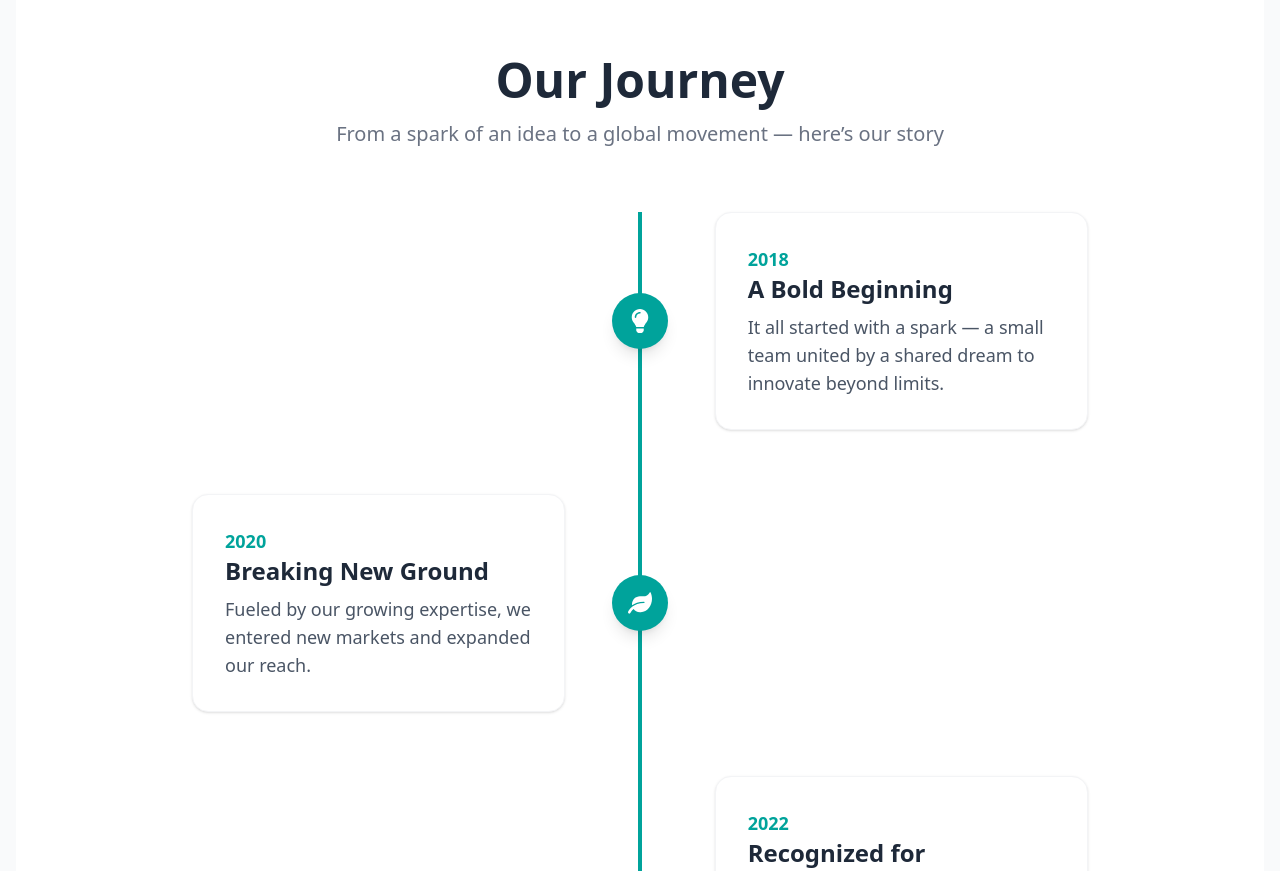
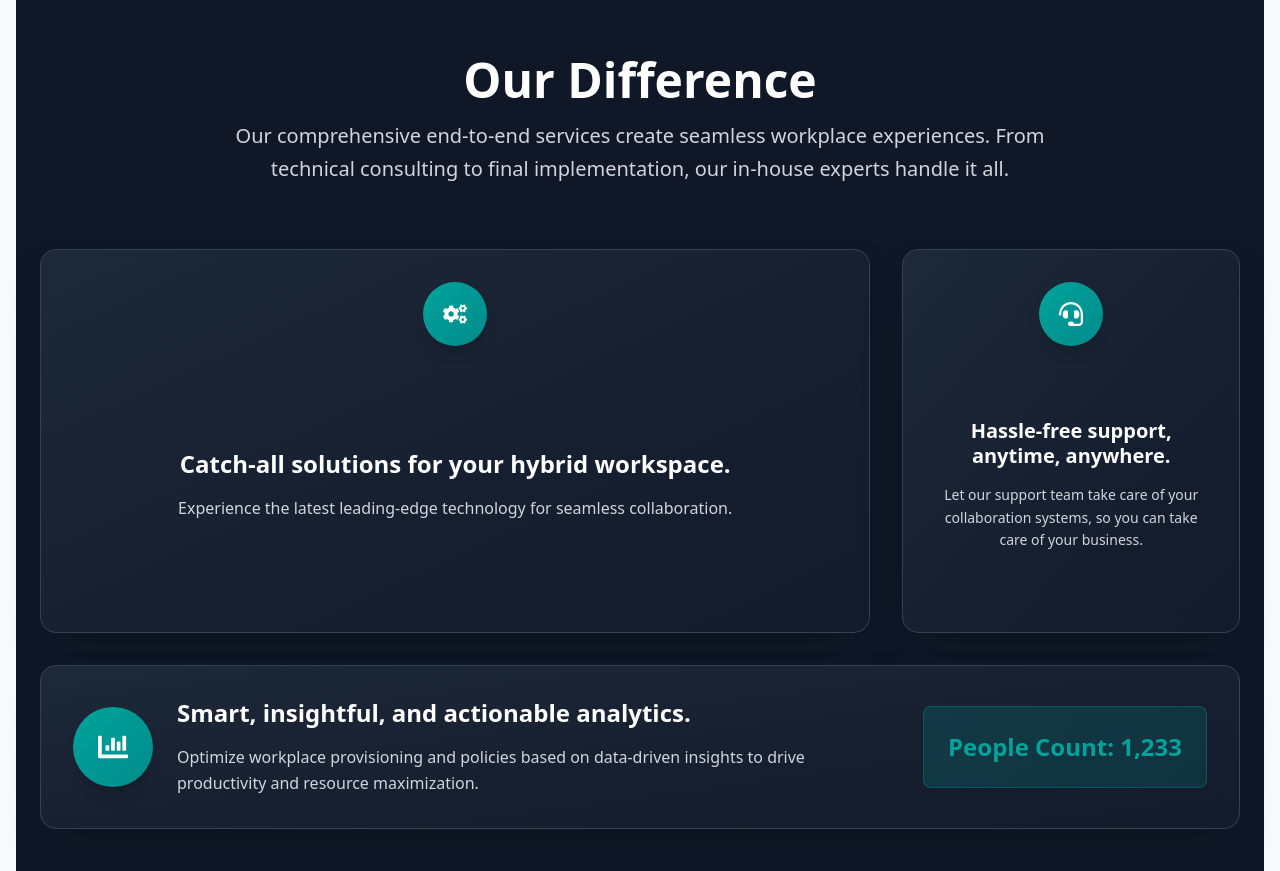
Before and after one commit to aya-bani/fiber-one-asia-prototype, a React (Vite) app: page /about in a window 1280 px wide. Shown: the part 2520-3391 px from the top of the page. Built offline with nearby package versions, Linux system fonts and the light colour scheme.

Commit message:
changed the our diffrence section

```diff
--- a/src/components/GlobeMap.jsx
+++ b/src/components/GlobeMap.jsx
@@ -16,6 +16,7 @@ const GlobeMap = ({ hovered }) => {
   ];
 
   useEffect(() => {
+    // Fetch country data
     fetch("https://unpkg.com/world-atlas@2/countries-110m.json")
       .then((res) => res.json())
       .then((worldData) => {
@@ -29,9 +30,15 @@ const GlobeMap = ({ hovered }) => {
 
   useEffect(() => {
     if (globeEl.current) {
-      globeEl.current.controls().autoRotate = true;
-      globeEl.current.controls().autoRotateSpeed = 0.4;
-      globeEl.current.controls().enableZoom = false;
+      const globe = globeEl.current;
+
+      // Enable auto-rotate
+      globe.controls().autoRotate = true;
+      globe.controls().autoRotateSpeed = 0.4;
+      globe.controls().enableZoom = false;
+
+      // Center the globe at lat 0, lng 0 with smooth zoom
+      globe.pointOfView({ lat: 0, lng: 0, altitude: 2.5 }, 1000);
     }
   }, []);
 
@@ -47,10 +54,10 @@ const GlobeMap = ({ hovered }) => {
       })}
       polygonsData={countries.features}
       polygonCapColor={({ properties }) => {
-        if (properties.name === hovered) return "#00FFD1"; // brighter teal for hover
+        if (properties.name === hovered) return "#00FFD1"; // highlight hovered
         return HIGHLIGHTED_COUNTRIES.includes(properties.name)
           ? "#00A39B" // regular highlight
-          : "#cccccc"; // non-highlighted countries
+          : "#cccccc"; // non-highlighted
       }}
       polygonSideColor={() => "rgba(0,0,0,0.05)"}
       polygonStrokeColor={() => "#666"}
--- /dev/null
+++ b/src/components/OurDifference.jsx
@@ -0,0 +1,222 @@
+import React from 'react';
+import { motion } from 'framer-motion';
+import {
+  FaCogs,
+  FaHeadset,
+  FaChartBar
+} from 'react-icons/fa';
+
+const OurDifference = () => {
+  const containerVariants = {
+    hidden: { opacity: 0 },
+    visible: {
+      opacity: 1,
+      transition: {
+        staggerChildren: 0.2,
+        delayChildren: 0.1
+      }
+    }
+  };
+
+  const itemVariants = {
+    hidden: {
+      opacity: 0,
+      x: -50,
+      y: 20
+    },
+    visible: {
+      opacity: 1,
+      x: 0,
+      y: 0,
+      transition: {
+        duration: 0.6,
+        ease: [0.25, 0.46, 0.45, 0.94]
+      }
+    }
+  };
+
+  const rightItemVariants = {
+    hidden: {
+      opacity: 0,
+      x: 50,
+      y: 20
+    },
+    visible: {
+      opacity: 1,
+      x: 0,
+      y: 0,
+      transition: {
+        duration: 0.6,
+        ease: [0.25, 0.46, 0.45, 0.94]
+      }
+    }
+  };
+
+  const differenceItems = [
+    {
+      icon: FaCogs,
+      title: "Catch-all solutions for your hybrid workspace.",
+      description: "Experience the latest leading-edge technology for seamless collaboration."
+    },
+    {
+      icon: FaHeadset,
+      title: "Hassle-free support, anytime, anywhere.",
+      description: "Let our support team take care of your collaboration systems, so you can take care of your business."
+    },
+    {
+      icon: FaChartBar,
+      title: "Smart, insightful, and actionable analytics.",
+      description: "Optimize workplace provisioning and policies based on data-driven insights to drive productivity and resource maximization.",
+      statistic: "People Count: 1,233"
+    }
+  ];
+
+  return (
+    <section className="py-20 bg-gray-900">
+      <div className="max-w-7xl mx-auto px-6">
+        {/* Section Header */}
+        <motion.div
+          initial={{ opacity: 0, y: 30 }}
+          whileInView={{ opacity: 1, y: 0 }}
+          transition={{ duration: 0.6 }}
+          viewport={{ once: true }}
+          className="text-center mb-16"
+        >
+          <h2 className="text-4xl md:text-5xl font-bold text-white mb-4">
+            Our Difference
+          </h2>
+          <p className="text-xl text-gray-300 max-w-4xl mx-auto leading-relaxed">
+            Our comprehensive end-to-end services create seamless workplace experiences. From technical consulting to final implementation, our in-house experts handle it all.
+          </p>
+        </motion.div>
+
+        {/* Content Blocks Grid - Two Line Layout */}
+        <motion.div
+          variants={containerVariants}
+          initial="hidden"
+          whileInView="visible"
+          viewport={{ once: true, amount: 0.2 }}
+          className="space-y-8"
+        >
+          {/* First Line - Two Cards */}
+          <div className="grid grid-cols-1 lg:grid-cols-10 gap-8 h-96">
+            {/* First Card - 70% width, 50% height */}
+            <motion.div
+              variants={itemVariants}
+              whileHover={{
+                y: -8,
+                transition: { duration: 0.3 }
+              }}
+              className="lg:col-span-7 bg-gradient-to-br from-gray-800 to-gray-900 rounded-2xl p-8 shadow-2xl border border-gray-700 hover:border-[#00A39B] transition-all duration-300 relative overflow-hidden"
+            >
+              {/* Gradient overlay for depth */}
+              <div className="absolute inset-0 bg-gradient-to-br from-transparent via-transparent to-gray-800/20 rounded-2xl"></div>
+
+              {/* Content */}
+              <div className="relative z-10 h-full flex flex-col">
+                {/* Icon */}
+                <div className="flex justify-center mb-6">
+                  <div className="w-16 h-16 bg-gradient-to-br from-[#00A39B] to-[#008B8B] rounded-full flex items-center justify-center shadow-lg">
+                    <FaCogs className="text-2xl text-white" />
+                  </div>
+                </div>
+
+                {/* Title and Description */}
+                <div className="text-center flex-1 flex flex-col justify-center">
+                  <h3 className="text-2xl font-bold text-white mb-4 leading-tight">
+                    Catch-all solutions for your hybrid workspace.
+                  </h3>
+                  <p className="text-gray-300 leading-relaxed">
+                    Experience the latest leading-edge technology for seamless collaboration.
+                  </p>
+                </div>
+              </div>
+            </motion.div>
+
+            {/* Second Card - 30% width, 100% height */}
+            <motion.div
+              variants={rightItemVariants}
+              whileHover={{
+                y: -8,
+                transition: { duration: 0.3 }
+              }}
+              className="lg:col-span-3 bg-gradient-to-br from-gray-800 to-gray-900 rounded-2xl p-8 shadow-2xl border border-gray-700 hover:border-[#00A39B] transition-all duration-300 relative overflow-hidden"
+            >
+              {/* Gradient overlay for depth */}
+              <div className="absolute inset-0 bg-gradient-to-br from-transparent via-transparent to-gray-800/20 rounded-2xl"></div>
+
+              {/* Content */}
+              <div className="relative z-10 h-full flex flex-col">
+                {/* Icon */}
+                <div className="flex justify-center mb-6">
+                  <div className="w-16 h-16 bg-gradient-to-br from-[#00A39B] to-[#008B8B] rounded-full flex items-center justify-center shadow-lg">
+                    <FaHeadset className="text-2xl text-white" />
+                  </div>
+                </div>
+
+                {/* Title and Description */}
+                <div className="text-center flex-1 flex flex-col justify-center">
+                  <h3 className="text-xl font-bold text-white mb-4 leading-tight">
+                    Hassle-free support, anytime, anywhere.
+                  </h3>
+                  <p className="text-gray-300 leading-relaxed text-sm">
+                    Let our support team take care of your collaboration systems, so you can take care of your business.
+                  </p>
+                </div>
+              </div>
+            </motion.div>
+          </div>
+
+          {/* Second Line - Full Width Card */}
+          <motion.div
+            variants={itemVariants}
+            whileHover={{
+              y: -8,
+              transition: { duration: 0.3 }
+            }}
+            className="w-full bg-gradient-to-br from-gray-800 to-gray-900 rounded-2xl p-8 shadow-2xl border border-gray-700 hover:border-[#00A39B] transition-all duration-300 relative overflow-hidden"
+          >
+            {/* Gradient overlay for depth */}
+            <div className="absolute inset-0 bg-gradient-to-br from-transparent via-transparent to-gray-800/20 rounded-2xl"></div>
+
+            {/* Content */}
+            <div className="relative z-10">
+              <div className="flex flex-col lg:flex-row items-center gap-8">
+                {/* Left side - Icon and Content */}
+                <div className="flex flex-col lg:flex-row items-center gap-6 flex-1">
+                  {/* Icon */}
+                  <div className="flex justify-center">
+                    <div className="w-20 h-20 bg-gradient-to-br from-[#00A39B] to-[#008B8B] rounded-full flex items-center justify-center shadow-lg">
+                      <FaChartBar className="text-3xl text-white" />
+                    </div>
+                  </div>
+
+                  {/* Title and Description */}
+                  <div className="text-center lg:text-left">
+                    <h3 className="text-2xl font-bold text-white mb-4 leading-tight">
+                      Smart, insightful, and actionable analytics.
+                    </h3>
+                    <p className="text-gray-300 leading-relaxed">
+                      Optimize workplace provisioning and policies based on data-driven insights to drive productivity and resource maximization.
+                    </p>
+                  </div>
+                </div>
+
+                {/* Right side - Statistic Block */}
+                <div className="flex-shrink-0">
+                  <div className="p-6 bg-gradient-to-r from-[#00A39B]/20 to-[#008B8B]/20 rounded-lg border border-[#00A39B]/30">
+                    <p className="text-[#00A39B] font-bold text-2xl text-center">
+                      People Count: 1,233
+                    </p>
+                  </div>
+                </div>
+              </div>
+            </div>
+          </motion.div>
+        </motion.div>
+      </div>
+    </section>
+  );
+};
+
+export default OurDifference;
--- a/src/pages/AboutPage.jsx
+++ b/src/pages/AboutPage.jsx
@@ -1,6 +1,8 @@
+/* eslint-disable no-unused-vars */
 import React, { useState, CSSProperties, useEffect } from "react";
 import { useTransition, animated, useSpringRef } from "@react-spring/web";
 import { motion } from "framer-motion";
+import OurDifference from "../components/OurDifference";
 import {
   FaRocket,
   FaStar,
@@ -199,7 +201,7 @@ export default function AboutPage() {
 
   useEffect(() => {
     transRef.start();
-  }, [index]);
+  }, [index, transRef]);
 
   const nextSlide = () => {
     set((prev) => (prev + 1) % pages.length);
@@ -256,7 +258,7 @@ export default function AboutPage() {
       <section className="py-20 bg-[#F9FAFB]">
         <SectionTitle
           title="Why Choose Us"
-          subtitle="Here’s what makes us the trusted choice for our clients"
+          subtitle="Here's what makes us the trusted choice for our clients"
         />
         <div className="grid grid-cols-1 md:grid-cols-3 gap-10 max-w-7xl mx-auto">
           <InfoCard
@@ -276,6 +278,9 @@ export default function AboutPage() {
           />
         </div>
       </section>
+
+      {/* Our Difference */}
+      <OurDifference />
 
       {/* Our Journey */}
       <section className="py-20 bg-white">
```
